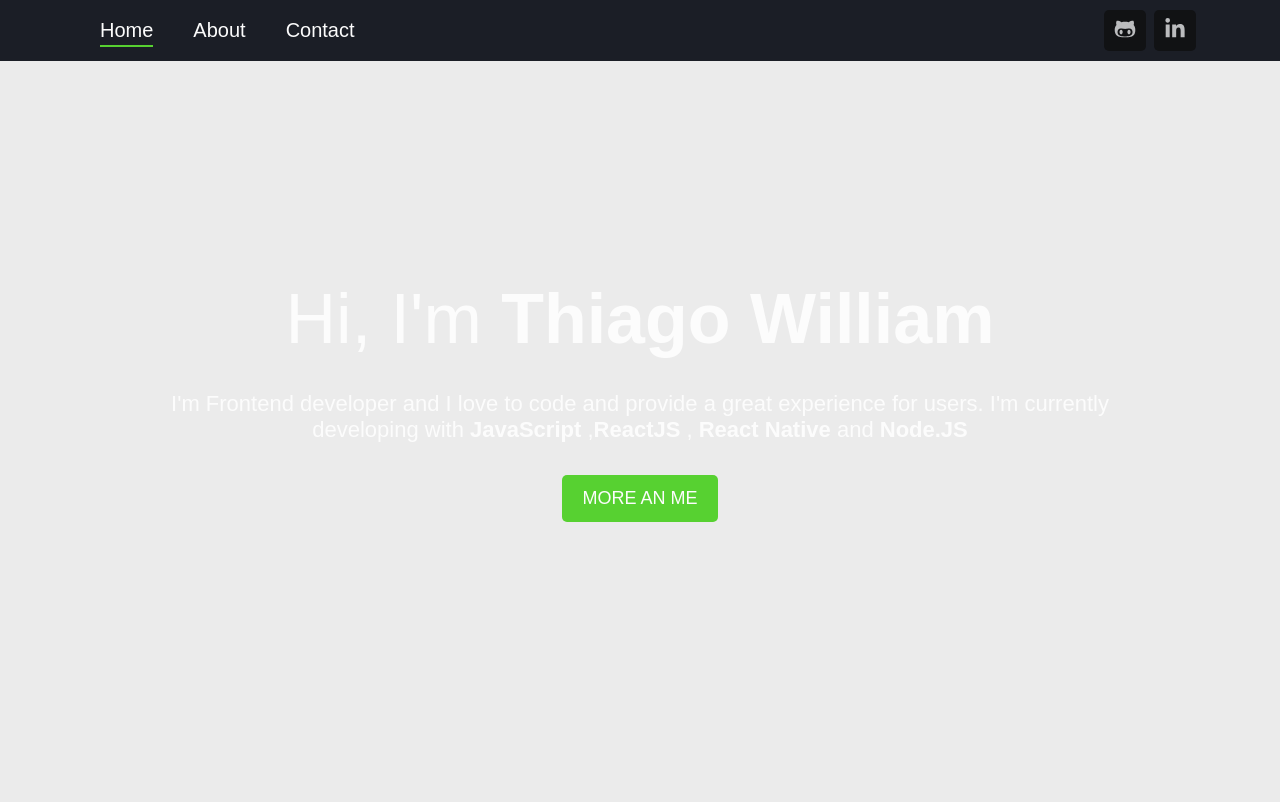
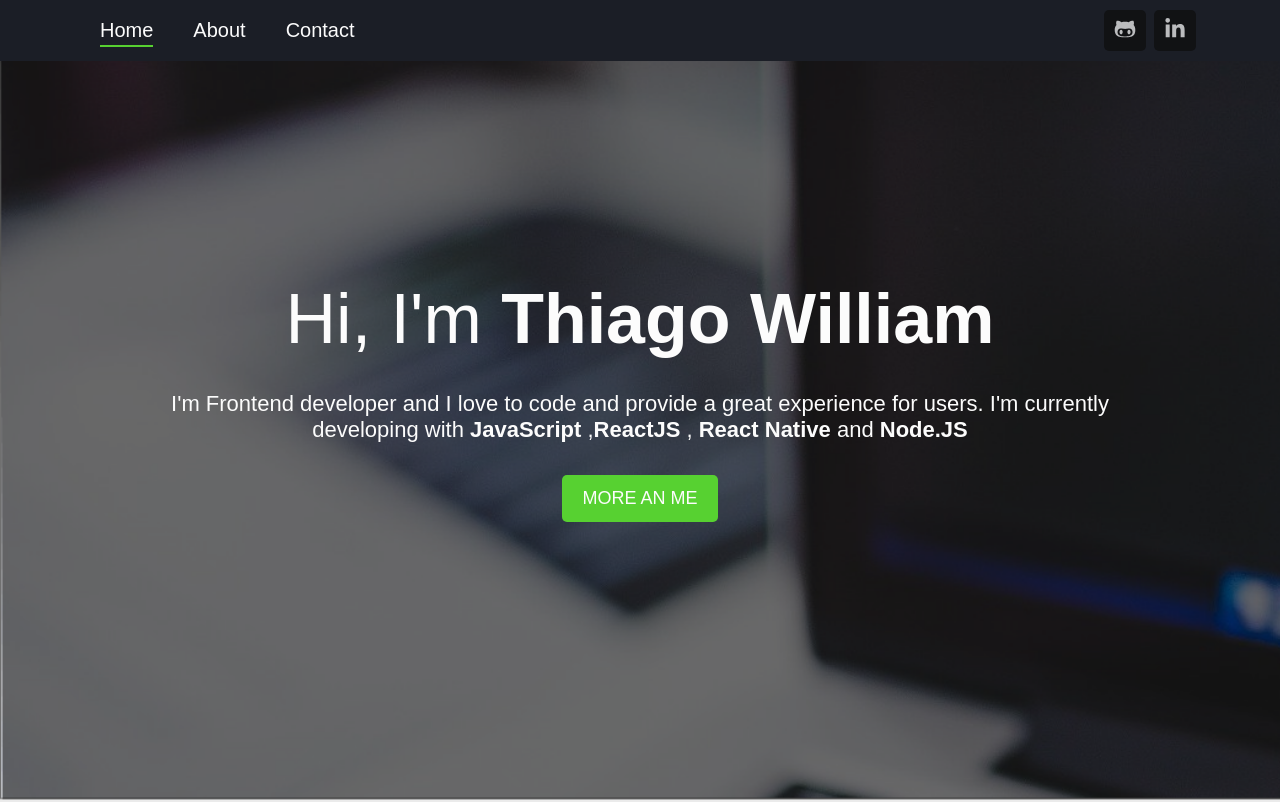
Before and after one commit to thiagowilliam/thiagowilliam.github.io, a React (Create React App) app: page / in a window 1280 px wide. Shown: the top 802 px of the page. Built offline with nearby package versions, Linux system fonts and the light colour scheme; the HTML template or start-up script is replaced by a standard one.

Commit message:
edit background cover

```diff
--- a/src/pages/Home/styles.js
+++ b/src/pages/Home/styles.js
@@ -6,7 +6,8 @@ import Background from '../../assets/images/bg-home.png';
 export const Container = styled.section`
   height: 100vh;
   min-height: 640px;
-  background: url(${Background}) cover;
+  background: url(${Background});
+  background-size: cover;
   display: flex;
   justify-content: center;
   align-items: center;
```
